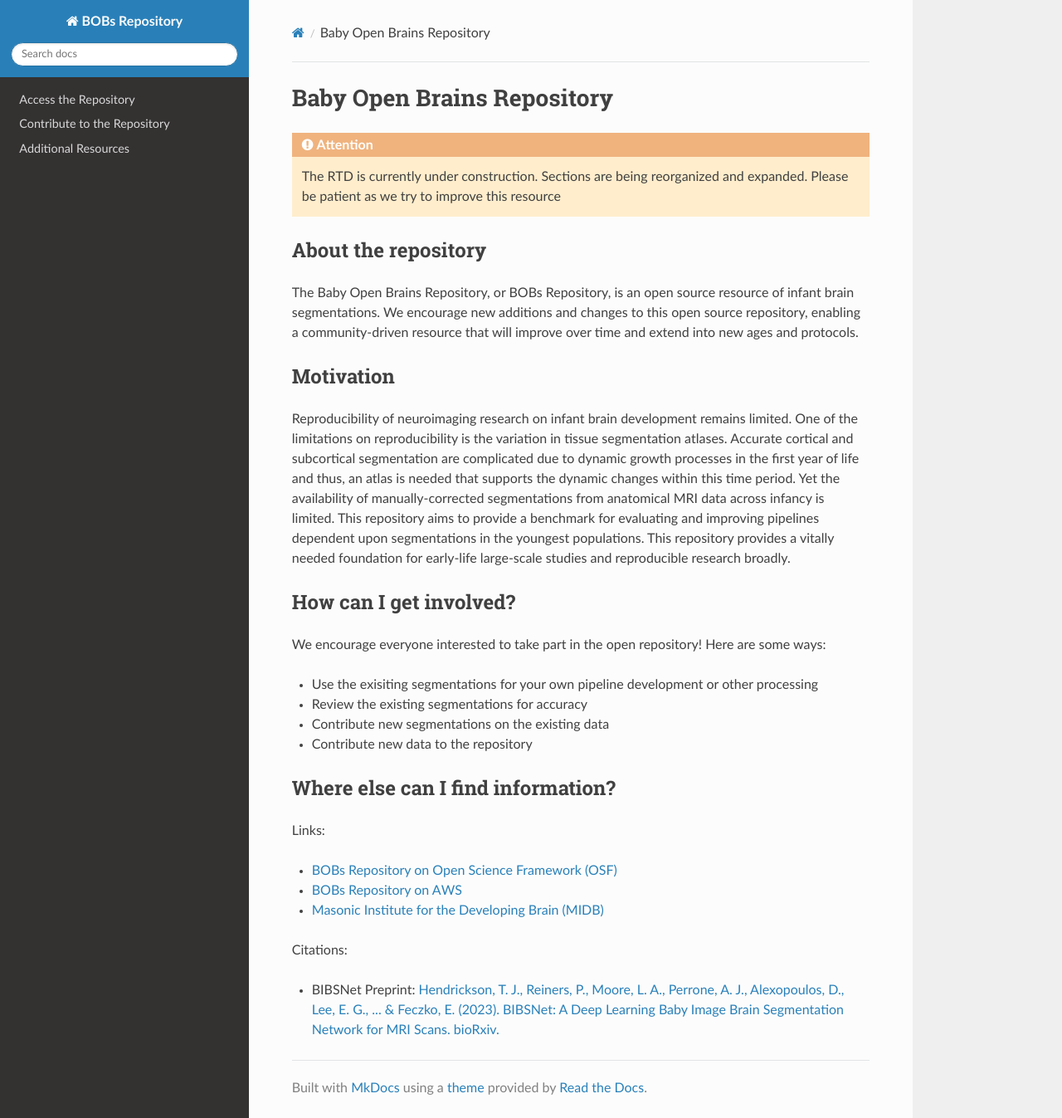
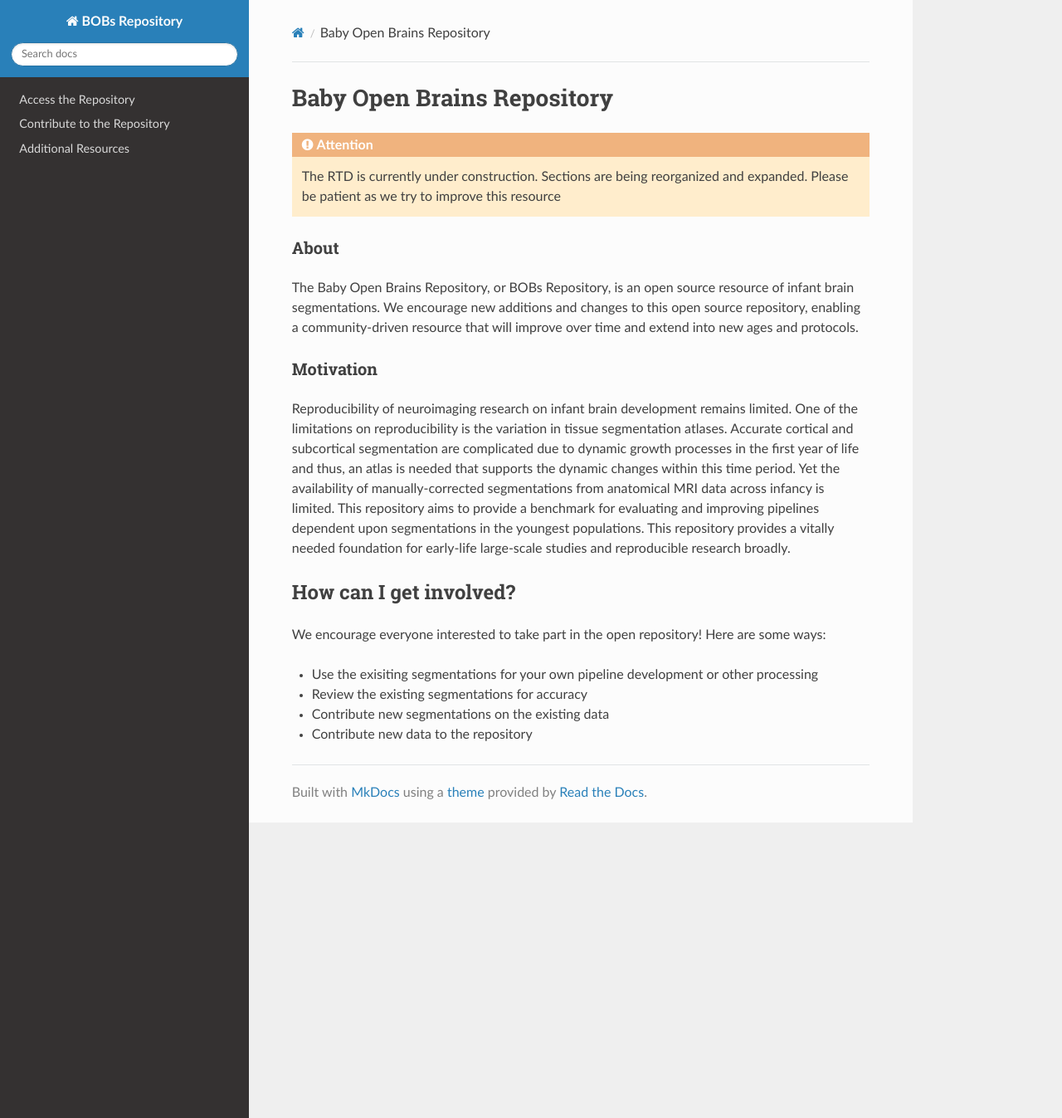
Before and after one commit to DCAN-Labs/BOBsRepositoryRTD, an MkDocs documentation site: the page built from docs/index.md, in a window 1280 px wide and 1347 px high. Shown: the whole window at 83% size. Built offline with MkDocs 1.6.1, drawn with Linux system fonts in a browser that asks for light colours; nearby versions of some CDN libraries.

Commit message:
Update index.md
moved "where can I find more info?" to separate section

```diff
--- a/docs/index.md
+++ b/docs/index.md
@@ -7,11 +7,11 @@
     </p>
 </div>
 
-## About the repository
+### About
 
 The Baby Open Brains Repository, or BOBs Repository, is an open source resource of infant brain segmentations. We encourage new additions and changes to this open source repository, enabling a community-driven resource that will improve over time and extend into new ages and protocols.
 
-## Motivation
+### Motivation
 
 Reproducibility of neuroimaging research on infant brain development remains limited. One of the limitations on reproducibility is the variation in tissue segmentation atlases. Accurate cortical and subcortical segmentation are complicated due to dynamic growth processes in the first year of life and thus, an atlas is needed that supports the dynamic changes within this time period. Yet the availability of manually-corrected segmentations from anatomical MRI data across infancy is limited. This repository aims to provide a benchmark for evaluating and improving pipelines dependent upon segmentations in the youngest populations. This repository provides a vitally needed foundation for early-life large-scale studies and reproducible research broadly.
 
@@ -23,15 +23,3 @@ We encourage everyone interested to take part in the open repository! Here are s
 * Review the existing segmentations for accuracy
 * Contribute new segmentations on the existing data
 * Contribute new data to the repository
-
-## Where else can I find information?
-
-Links:
-
-* [BOBs Repository on Open Science Framework (OSF)](https://osf.io/wdr78/)
-* [BOBs Repository on AWS](https://registry.opendata.aws/bobsrepository/)
-* [Masonic Institute for the Developing Brain (MIDB)](https://midb.umn.edu/)
-
-Citations:
-
-* BIBSNet Preprint: [Hendrickson, T. J., Reiners, P., Moore, L. A., Perrone, A. J., Alexopoulos, D., Lee, E. G., ... & Feczko, E. (2023). BIBSNet: A Deep Learning Baby Image Brain Segmentation Network for MRI Scans. bioRxiv.](https://www.biorxiv.org/content/10.1101/2023.03.22.533696v2)
```
